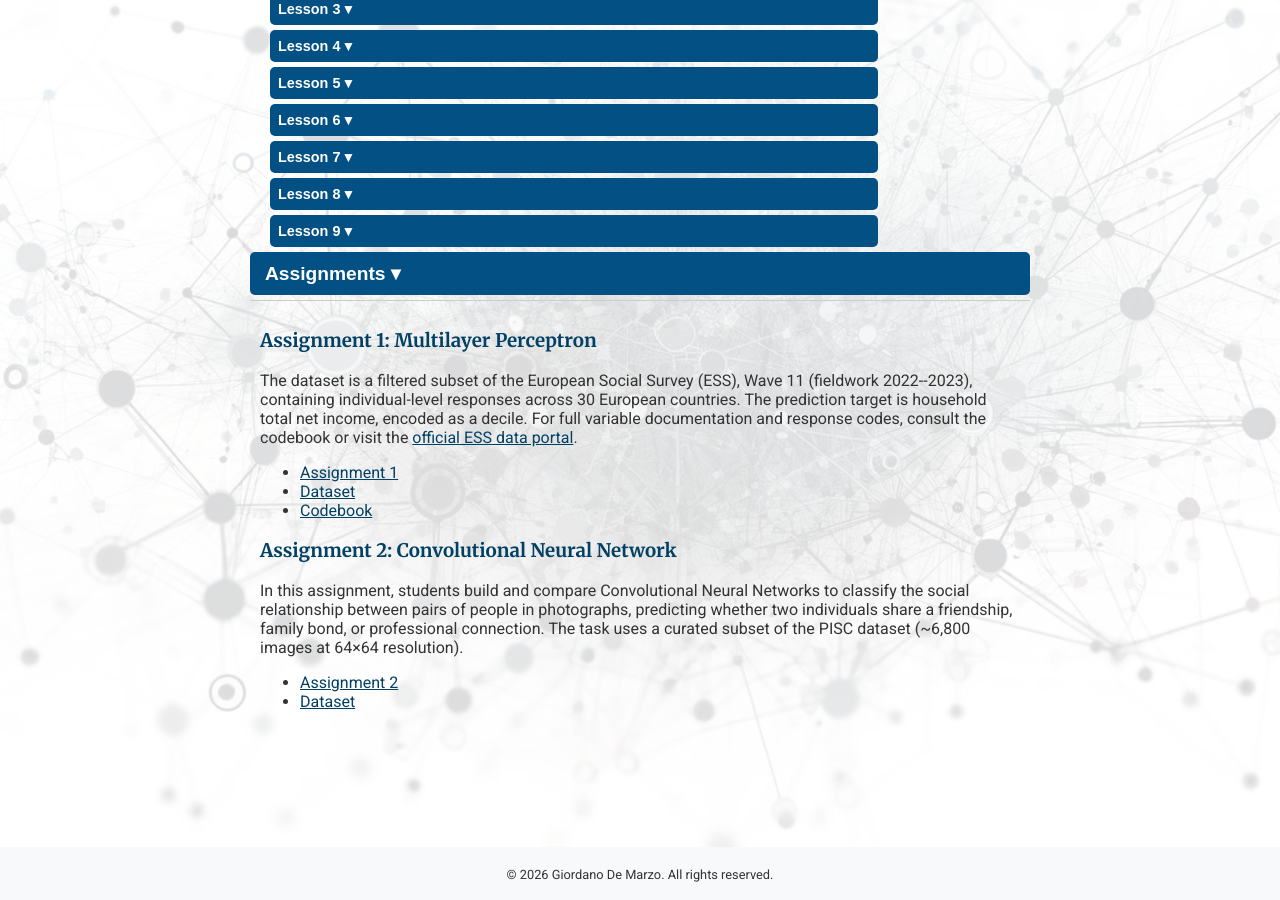
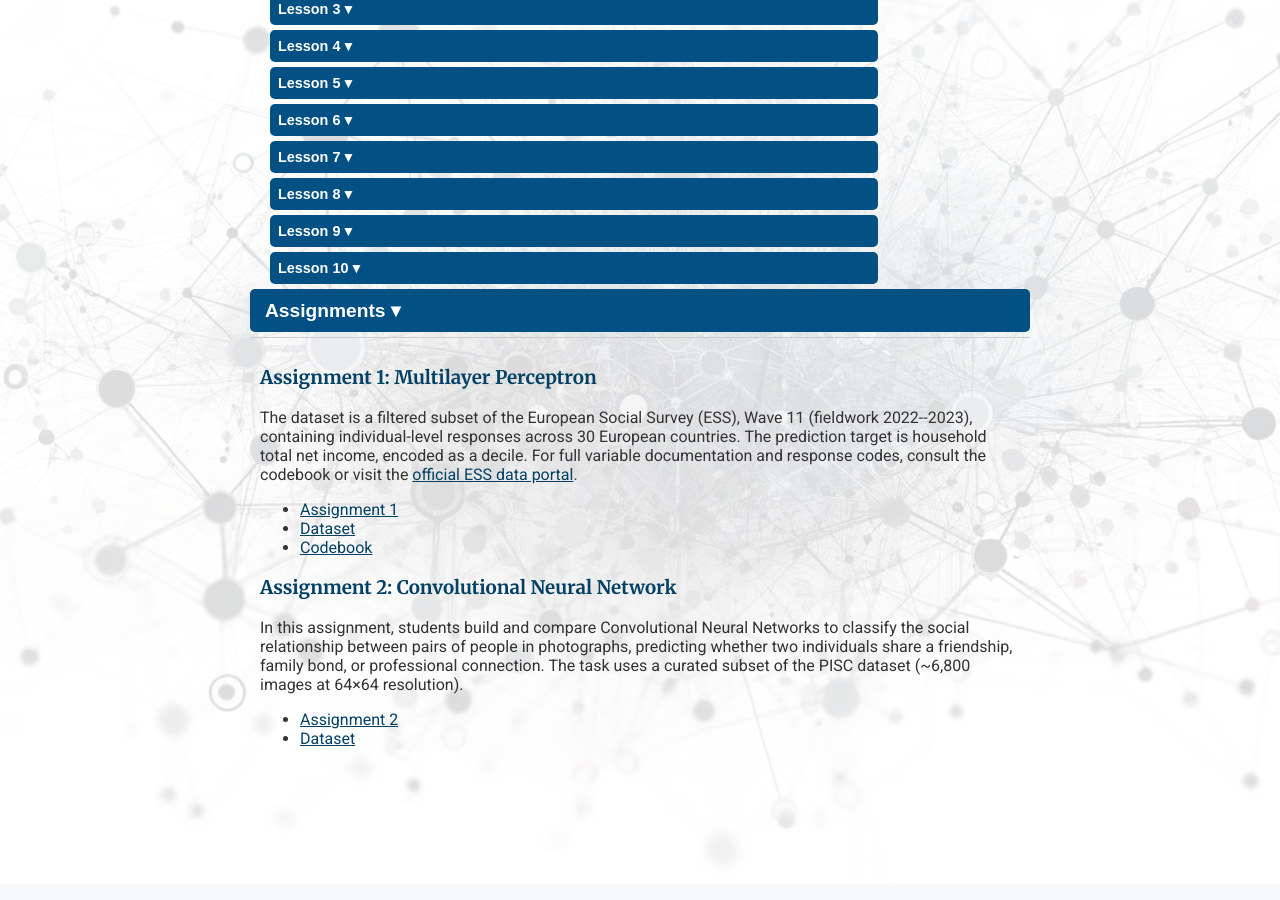
Before and after one commit to giordano-demarzo/giordano-demarzo.github.io, a Jekyll site: the page built from Deep_Learning_26.markdown, in a window 1280 px wide and 900 px high, scrolled down 2788 px. Built offline with Jekyll 4.4.1, drawn with Linux system fonts in a browser that asks for light colours.

Commit message:
Seminar 10 DLSS26

```diff
--- a/Deep_Learning_26.markdown
+++ b/Deep_Learning_26.markdown
@@ -274,6 +274,18 @@
     			</ul>
            </div>
        </div>
+       <div class="nested-accordion">
+           <button class="nested-accordion-button">Lesson 10 &#9662;</button>
+           <div class="nested-accordion-content">
+               <h4>Readings and Slides</h4>
+                   	<ul>
+                   		<li><a href="/files/dlss26/slides/DLSS10.pdf">Slides: Fine-Tuning LLMs</a></li>
+                   		<li><a href="https://modal.com/blog/how-much-vram-need-fine-tuning">Explanation of meory requirements for full fine-tuning.</a></li>
+                   		<li><a href="https://patents-visualization.onrender.com/">Patents and Technologies visualization</a></li>
+                   		<li><a href="https://pollution-abatement-sdgs.onrender.com/">Pollution Abatement Dashboard</a></li>
+    			</ul>
+           </div>
+       </div>
 	<!-- Assignments -->
 		<button class="accordion-button" onclick="toggleAccordion('material-section')">Assignments &#9662;</button>
 		<div class="accordion-content" id="material-section">
```
